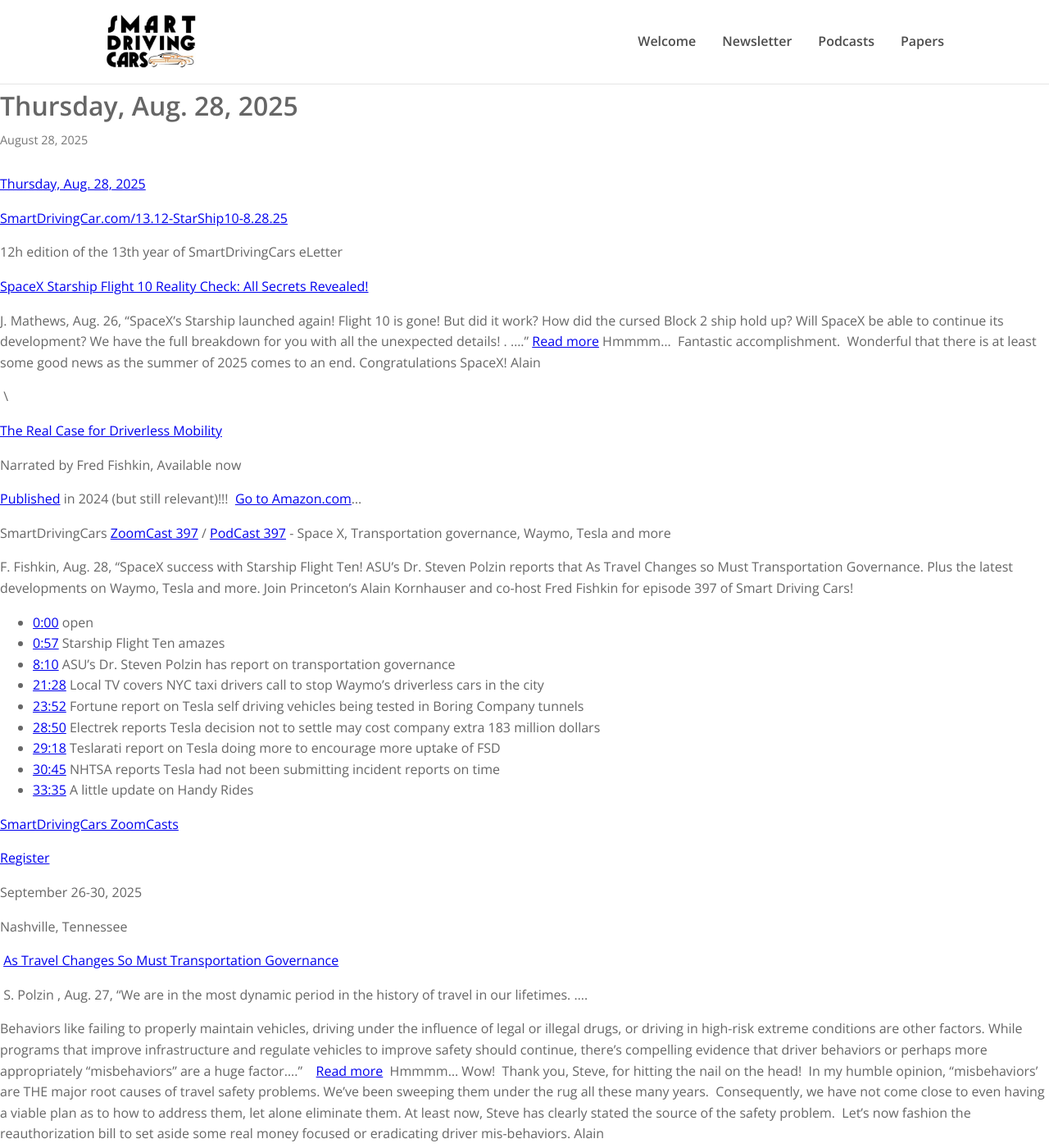
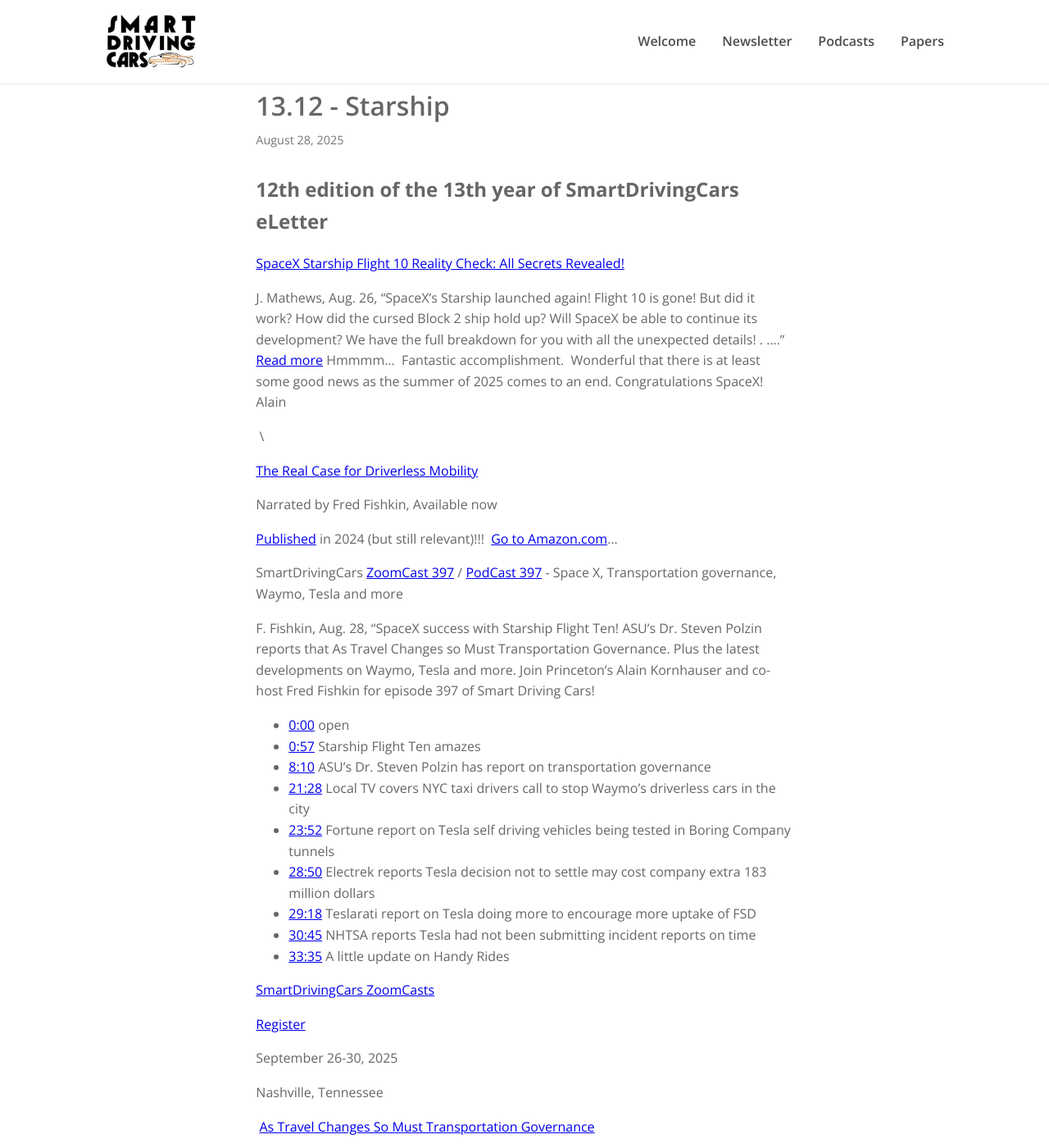
Before and after one commit to PrincetonUniversity/smartdrivingcar, a Jekyll site: the page built from _newsletters/Thursday, Aug. 28, 2025-thursday-aug-28-2025.md, in a window 1280 px wide and 1400 px high. Shown: the whole window at 82% size. Built offline with Jekyll 4.4.1, drawn with Linux system fonts in a browser that asks for light colours; some of the changed text lies outside the part shown.

Commit message:
Initial Newsletter Cleanup and Publishing

```diff
--- a/_layouts/newsletter.html
+++ b/_layouts/newsletter.html
@@ -7,7 +7,9 @@
     <p class="meta"><time datetime="{{ page.date | date_to_xmlschema }}">{{ page.date | date: '%B %d, %Y' }}</time></p>
   </header>
   <div class="issue-body">
-    {{ content }}
+      <main class="newsletter-main">
+        {{ content }}
+      </main>
   </div>
   <nav class="issue-pagination" aria-label="Issue navigation">
     {% if page.previous %}<a class="prev" href="{{ page.previous.url }}">&larr; {{ page.previous.title }}</a>{% endif %}
--- a/_newsletters/2025-08-22-my-issue-title.md
+++ b/_newsletters/Thursday, Aug. 28, 2025-thursday-aug-28-2025.md
@@ -1,15 +1,10 @@
 ---
 layout: newsletter
-title: Thursday, Aug. 28, 2025
-date: 2025-08-28
+title: 13.12 - Starship
+date: Thursday, Aug. 28, 2025
 ---
 
-[Thursday, Aug. 28, 2025](https://smartdrivingcar.com/13.12-StarShip10-8.28.25)
-
-[SmartDrivingCar.com/13.12-StarShip10-8.28.25](https://smartdrivingcar.com/13.12-StarShip10-8.28.25)
-
-12h
-edition of the 13th year of SmartDrivingCars eLetter
+# 12th edition of the 13th year of SmartDrivingCars eLetter
 
 [SpaceX
  Starship Flight 10 Reality Check: All Secrets Revealed!](https://www.youtube.com/watch?v=ODEc4PeO9KY)
--- a/assets/css/site.css
+++ b/assets/css/site.css
@@ -1,3 +1,13 @@
+/* Main content container styling for newsletter and site */
+main#content,
+main#content > h1,
+main#content > article,
+main#content > article > header,
+main#content > article > .issue-body {
+	width: 80%;
+	max-width: 1080px;
+	margin: 0 auto;
+}
 body{font-family:'Open Sans',Arial,sans-serif;margin:0;color:#666;line-height:1.6;background:#fff}
 .skip-link{position:absolute;left:-999px;top:auto;width:1px;height:1px;overflow:hidden}
 .skip-link:focus{left:10px;top:10px;width:auto;height:auto;padding:10px 14px;background:#000;color:#fff;z-index:1000;border-radius:4px;text-decoration:none}
```
Also changed, not shown: _newsletters/2025-08-22-sample-issue.md (deleted, +0 -16 lines), scripts/import_newsletter.py (+2 -5 lines).
